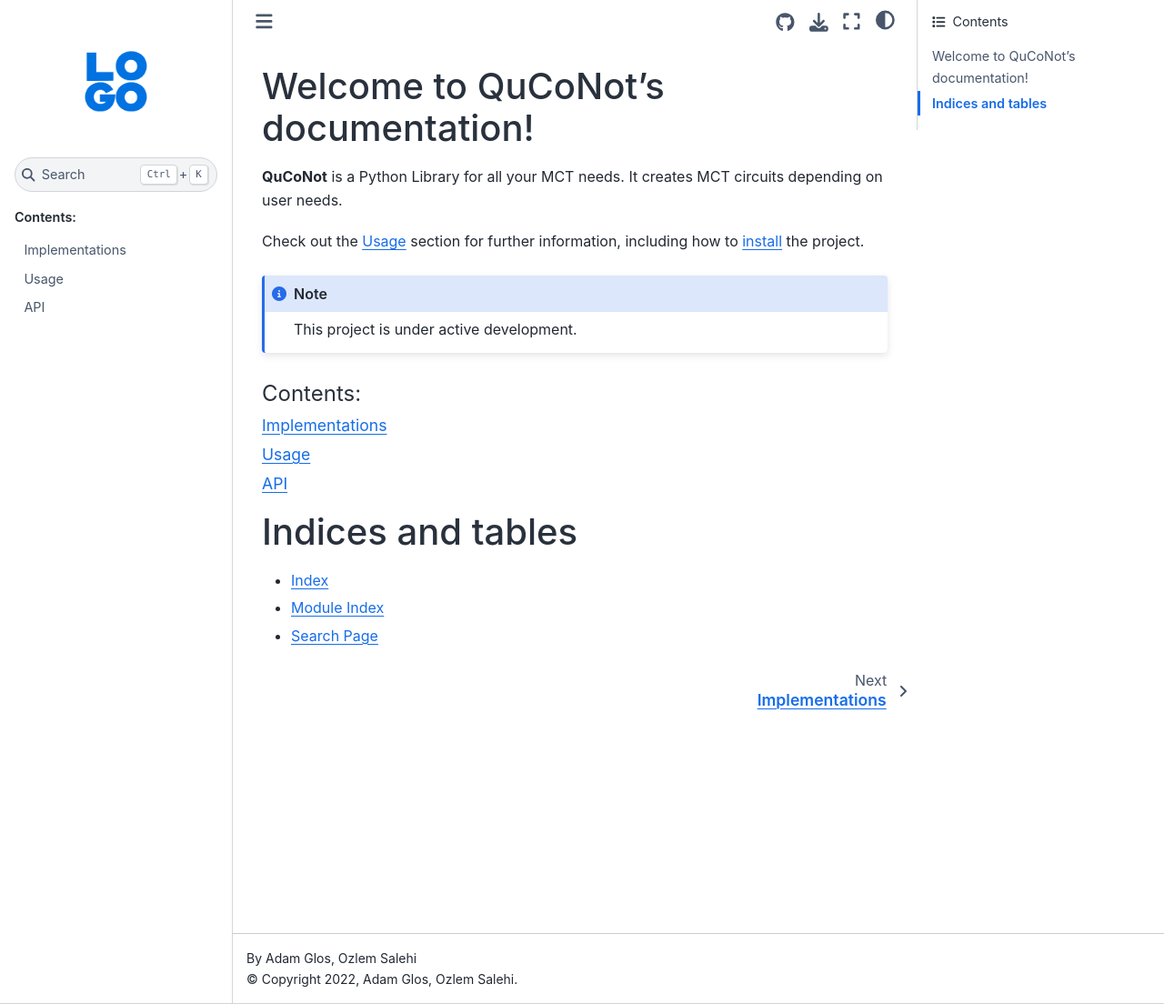
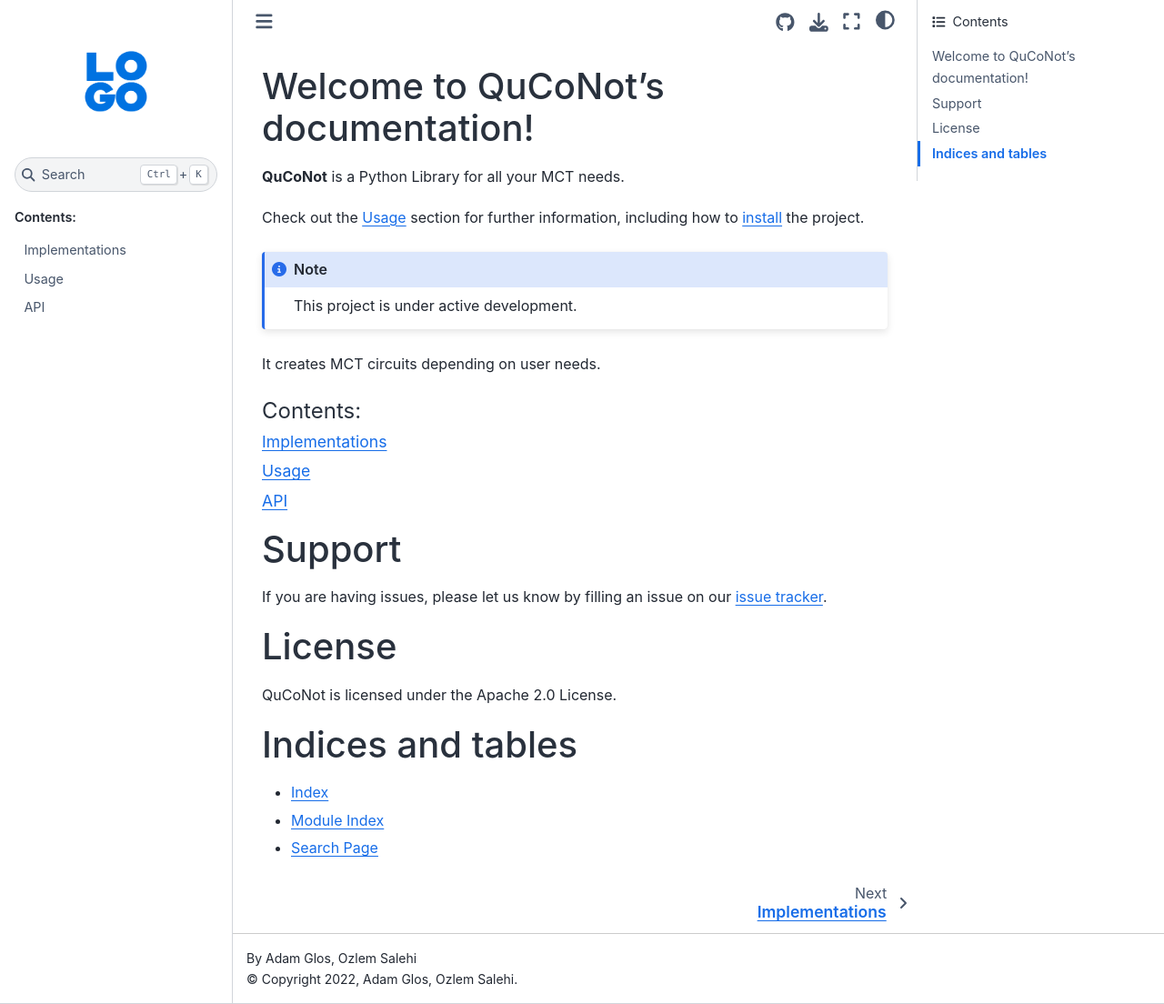
Before and after one commit to QuCoNot/QuCoNot, a Sphinx documentation site: the page built from docs/source/index.rst, in a window 1280 px wide and 1104 px high. Shown: the whole window at 91% size. Built offline with Sphinx 7.4.7 and the Sphinx Book theme 1.1.4, drawn with Linux system fonts in a browser that asks for light colours.

Commit message:
content update

```diff
--- a/docs/source/index.rst
+++ b/docs/source/index.rst
@@ -6,13 +6,15 @@
 Welcome to QuCoNot's documentation!
 ===================================
 
-**QuCoNot** is a Python Library for all your MCT needs. It creates MCT circuits depending on user needs.
+**QuCoNot** is a Python Library for all your MCT needs.
 
 Check out the :doc:`usage` section for further information, including how to :ref:`install <installation>` the project.
 
 .. note::
 
    This project is under active development.
+
+It creates MCT circuits depending on user needs.
 
 .. toctree::
    :maxdepth: 1
@@ -22,6 +24,13 @@ Check out the :doc:`usage` section for further information, including how to :re
    usage
    api
 
+Support
+=======
+If you are having issues, please let us know by filling an issue on our `issue tracker <https://github.com/QuCoNot/QuCoNot/issues>`_.
+
+License
+=======
+QuCoNot is licensed under the Apache 2.0 License.
 
 Indices and tables
 ==================
--- a/docs/source/usage.rst
+++ b/docs/source/usage.rst
@@ -6,7 +6,7 @@ Usage
 Installation
 ------------
 
-To use QuCoNot, first install it using pip:
+To use QuCoNot, first install it and its dependencies from PyPI with:
 
 .. code-block:: console
 
--- a/requirements.txt
+++ b/requirements.txt
@@ -8,3 +7,7 @@ sphinx_rtd_theme==1.1.1
 sphinx
 sphinx_automodapi
 sphinx-copybutton
+m2r2
+sphinxcontrib-bibtex
+pytest==7.2.0
+sphinx-togglebutton
```
Also changed, not shown: other parts of requirements.txt (+0 -1 lines), docs/source/refs.bib (added).
